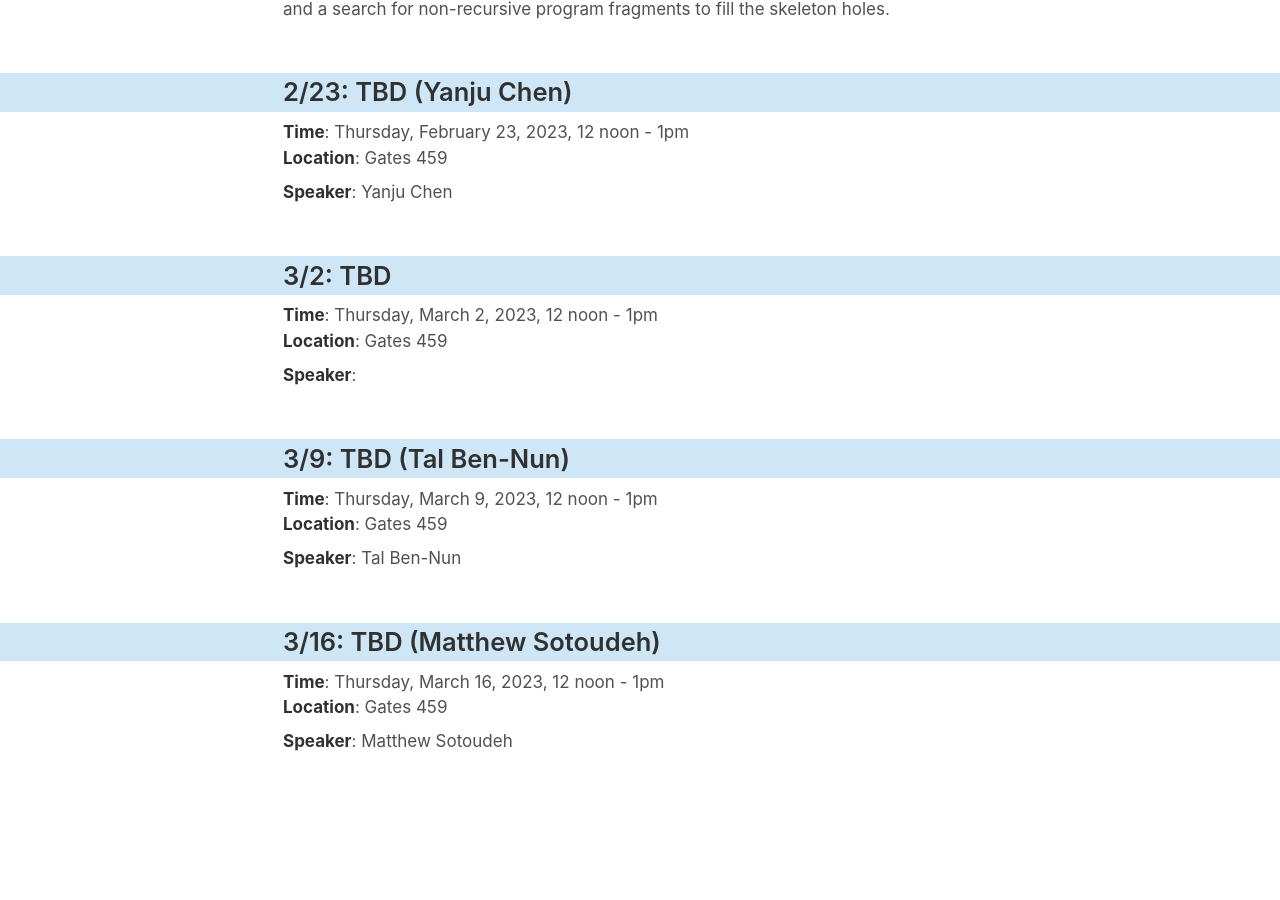
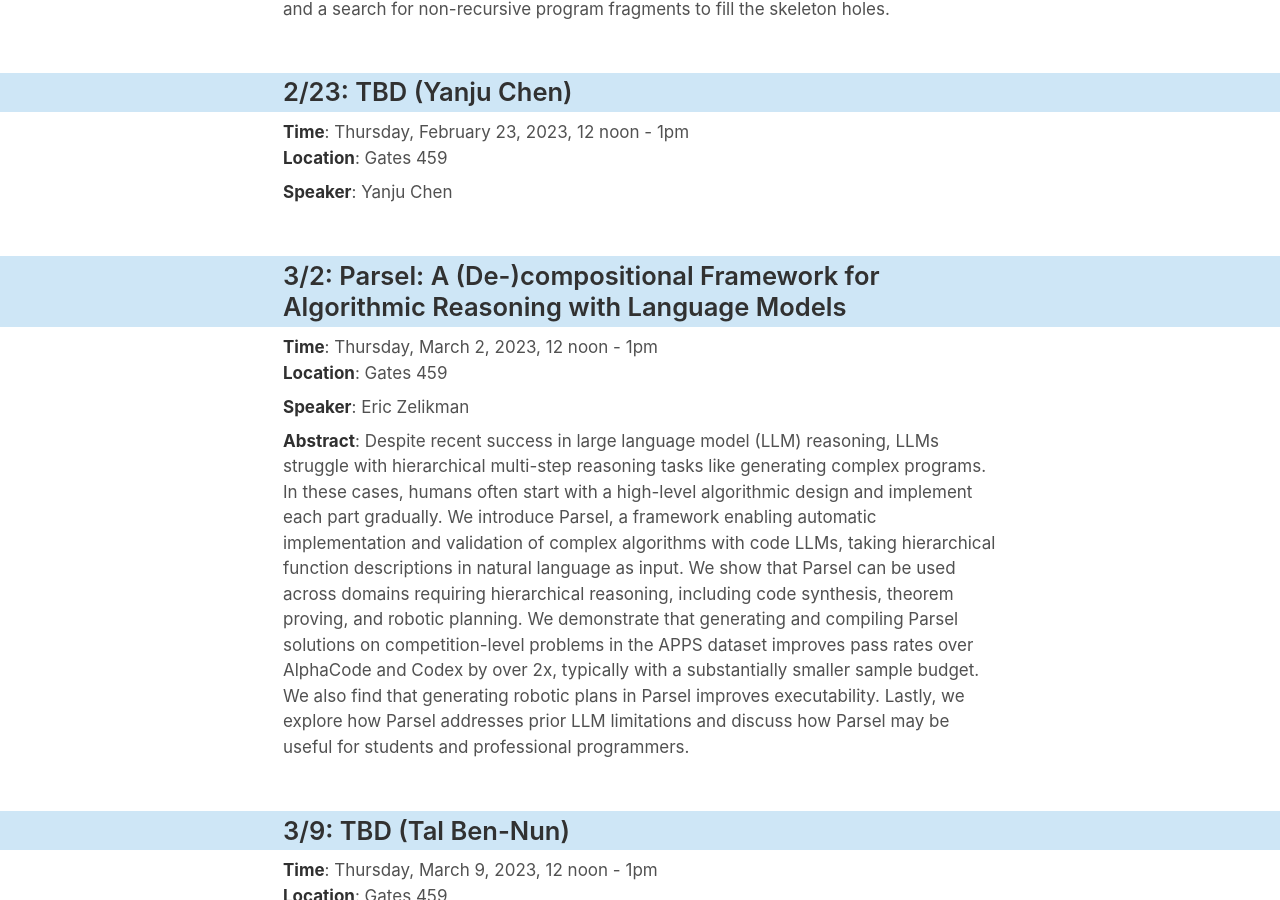
Before and after one commit to software-research-lunch/software-research-lunch.github.io, a Jekyll site: the page built from index.html, in a window 1280 px wide and 900 px high, scrolled down 3192 px. Built offline with Jekyll 4.4.1, drawn with Linux system fonts in a browser that asks for light colours; before the commit the page ends 4049 px from its top, so only the background shows below that.

Commit message:
last talk

```diff
--- a/_data/schedule.yml
+++ b/_data/schedule.yml
@@ -88,10 +88,10 @@ y23_winter:
     bio: ""
     food: ""
   - date: "2023-03-02"
-    abstract: ""
-    title: ""
-    speaker: ""
-    bio: ""
+    abstract: "Despite recent success in large language model (LLM) reasoning, LLMs struggle with hierarchical multi-step reasoning tasks like generating complex programs. In these cases, humans often start with a high-level algorithmic design and implement each part gradually. We introduce Parsel, a framework enabling automatic implementation and validation of complex algorithms with code LLMs, taking hierarchical function descriptions in natural language as input. We show that Parsel can be used across domains requiring hierarchical reasoning, including code synthesis, theorem proving, and robotic planning. We demonstrate that generating and compiling Parsel solutions on competition-level problems in the APPS dataset improves pass rates over AlphaCode and Codex by over 2x, typically with a substantially smaller sample budget. We also find that generating robotic plans in Parsel improves executability. Lastly, we explore how Parsel addresses prior LLM limitations and discuss how Parsel may be useful for students and professional programmers."
+    title: "Parsel: A (De-)compositional Framework for Algorithmic Reasoning with Language Models"
+    speaker: "Eric Zelikman"
+    bio: "I'm a current Stanford CS PhD student (and Symbolic Systems graduate) fascinated by how (and whether) algorithms can learn meaningful representations and reason, advised by Nick Haber and Noah Goodman. Perhaps the most exciting gap between biological and machine learning is the ease with which we learn to create and apply concepts about our world from experience: not only do we need much less experience to construct these concepts, but our understanding is flexible in novel situations, robust to slight changes, and generally disentangled. Ultimately, I hope machine learning can teach us about non-machine learning and help us overcome the challenges facing humanity."
     food: ""
   - date: "2023-03-09"
     abstract: ""
```
